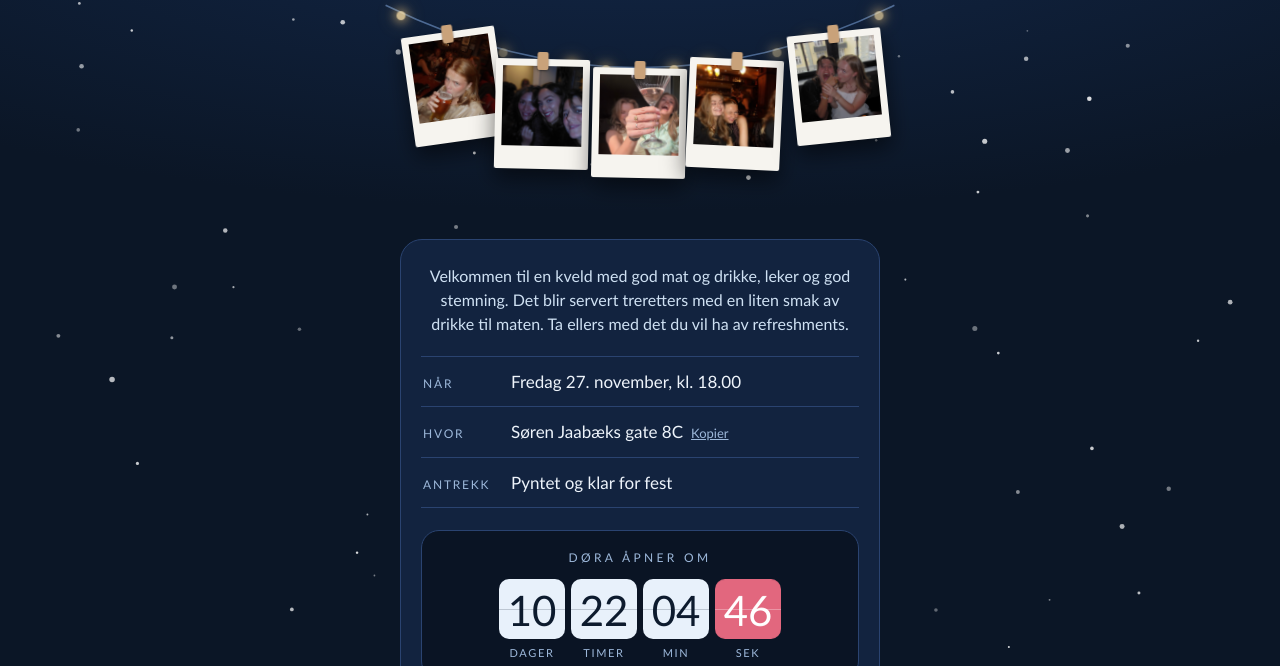
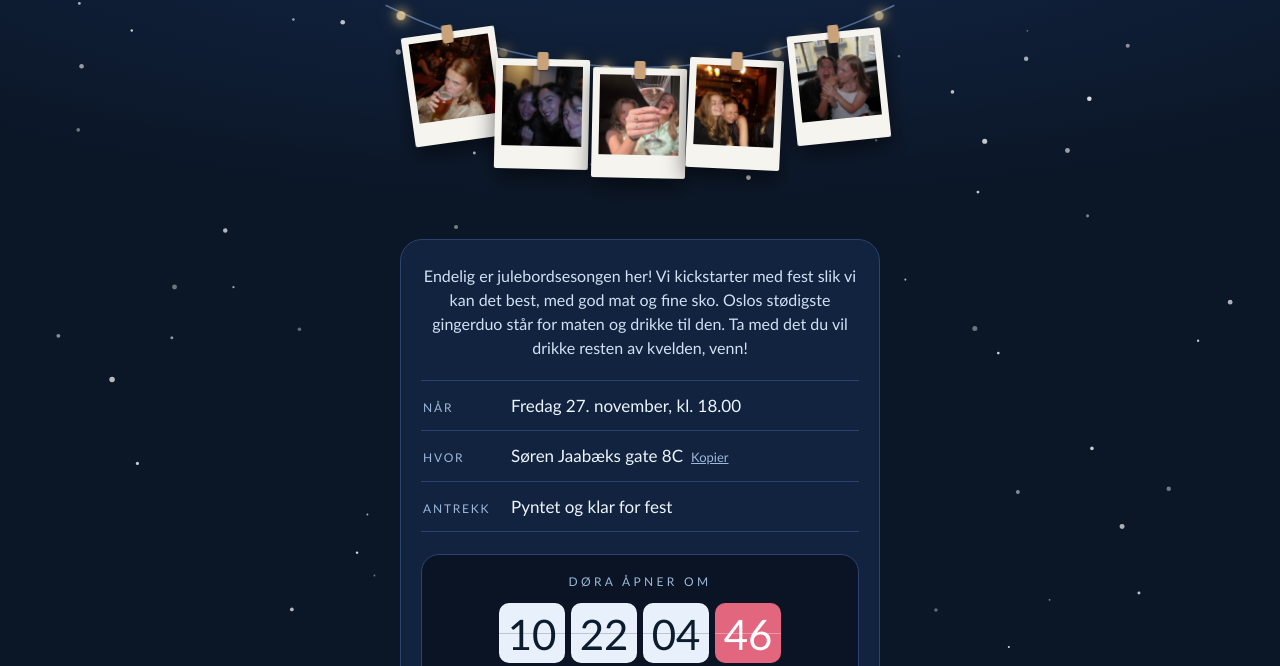
Before and after one commit to sannagrosoy/julebord, a plain HTML site: page index.html in a window 1280 px wide. Shown: the part 124-790 px from the top of the page. Drawn offline with Linux system fonts and the light colour scheme.

Commit message:
Ny velkomsttekst
Co-Authored-By: Claude Opus 5.5 <noreply@anthropic.com>

```diff
--- a/index.html
+++ b/index.html
@@ -129,7 +129,7 @@ textarea { font: inherit; width: 100%; min-height: 64px; border: 1.5px solid var
   </header>
 
   <section class="kort">
-    <p class="ingress">Velkommen til en kveld med god mat og drikke, leker og god stemning. Det blir servert treretters med en liten smak av drikke til maten. Ta ellers med det du vil ha av refreshments.</p>
+    <p class="ingress">Endelig er julebordsesongen her! Vi kickstarter med fest slik vi kan det best, med god mat og fine sko. Oslos stødigste gingerduo står for maten og drikke til den. Ta med det du vil drikke resten av kvelden, venn!</p>
     <dl>
       <div><dt>Når</dt><dd>Fredag 27. november, kl. 18.00</dd></div>
       <div><dt>Hvor</dt><dd><span id="adr">Søren Jaabæks gate 8C</span><button class="kopier" id="kopier" type="button">Kopier</button></dd></div>
```
